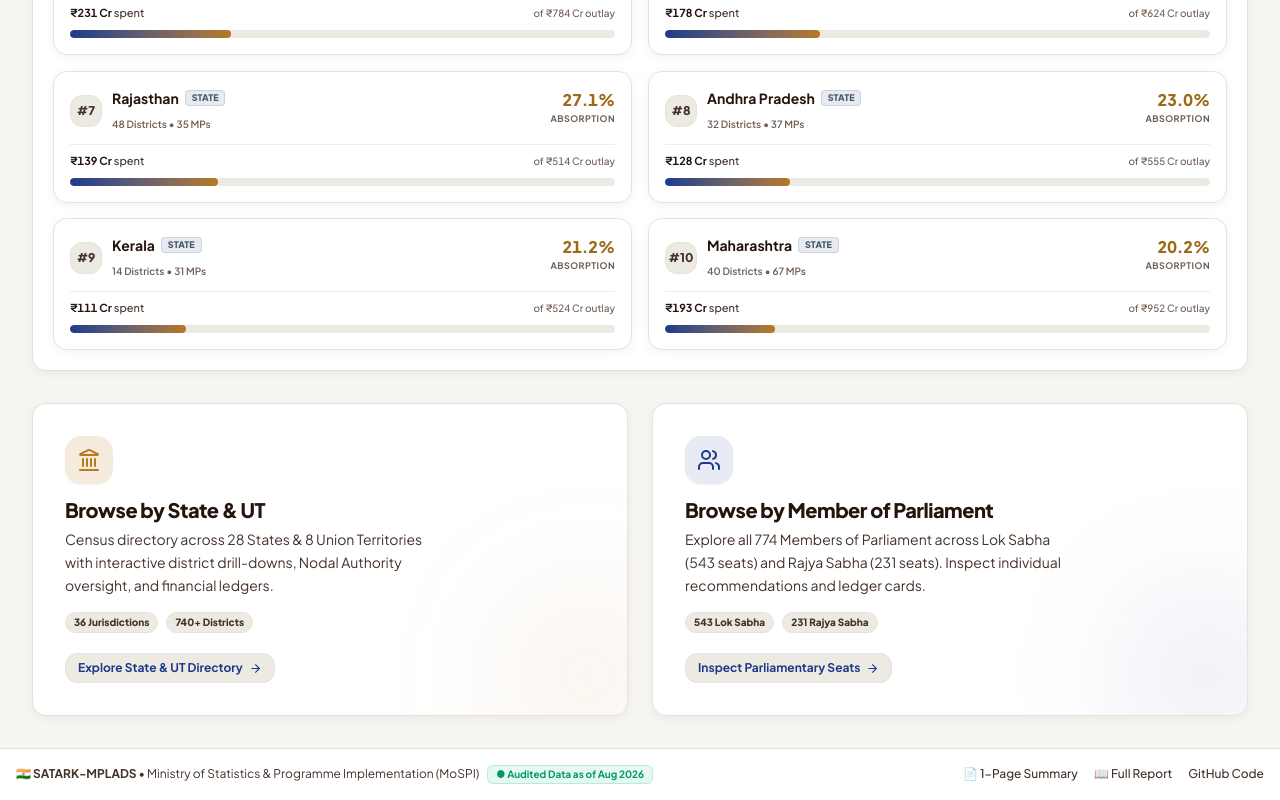
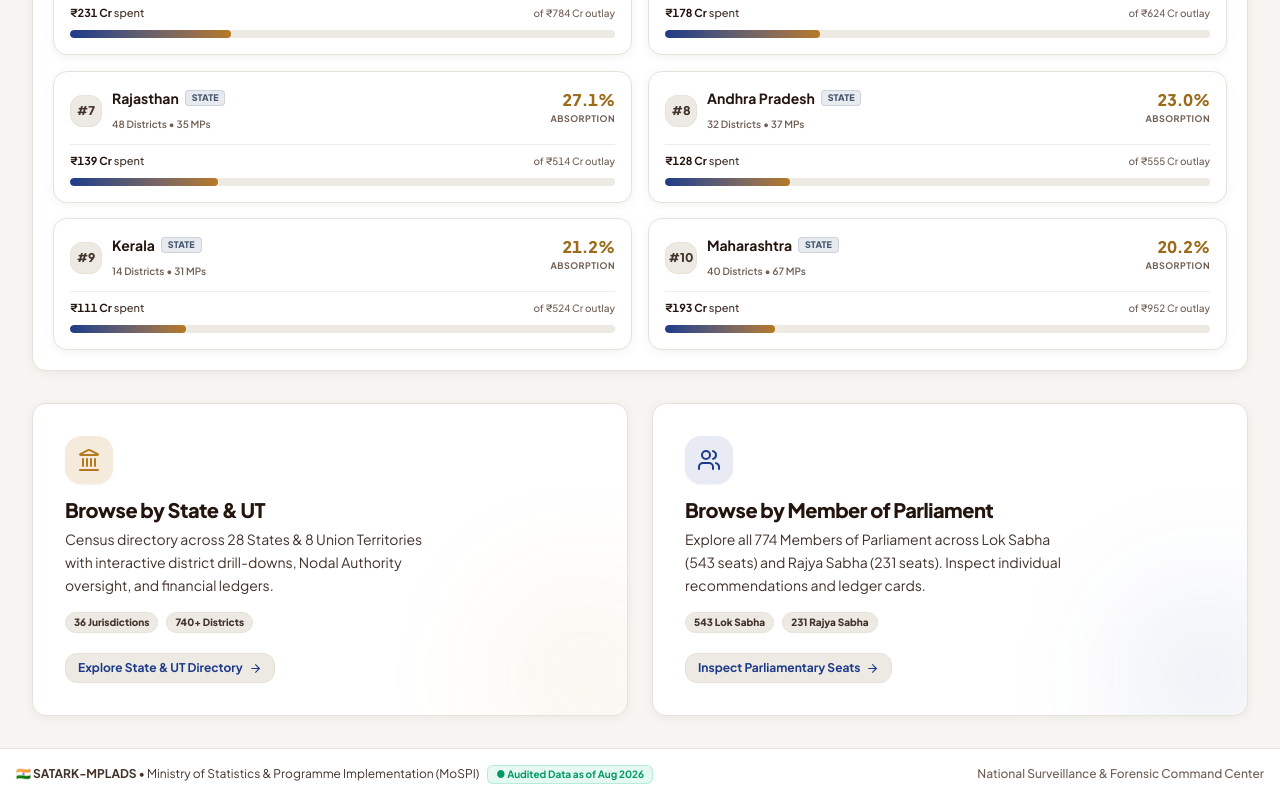
Before and after one commit to suvendu-2006/mplads-intelligence-portal, a React (Vite) app in the folder web/: page / in a window 1280 px wide. Shown: the part 1975-2775 px from the top of the page. Built offline with nearby package versions, Linux system fonts and the light colour scheme; no server answers.

Commit message:
style: remove 1-page summary, full report, and github code links from footer

```diff
--- a/web/src/components/Layout.tsx
+++ b/web/src/components/Layout.tsx
@@ -288,31 +288,8 @@ export const Layout: React.FC = () => {
               ● Audited Data as of Aug 2026
             </span>
           </div>
-          <div className="flex items-center gap-4 text-xs">
-            <a
-              href="/summary.html"
-              target="_blank"
-              rel="noopener noreferrer"
-              className="text-[var(--text-secondary)] hover:text-[var(--text-primary)] underline font-medium flex items-center gap-1"
-            >
-              <span>📄 1-Page Summary</span>
-            </a>
-            <a
-              href="/documentation.html"
-              target="_blank"
-              rel="noopener noreferrer"
-              className="text-[var(--text-secondary)] hover:text-[var(--text-primary)] underline font-medium flex items-center gap-1"
-            >
-              <span>📖 Full Report</span>
-            </a>
-            <a
-              href="https://github.com/suvendu-2006/mplads-intelligence-portal"
-              target="_blank"
-              rel="noopener noreferrer"
-              className="text-[var(--text-secondary)] hover:text-[var(--text-primary)] underline font-medium"
-            >
-              GitHub Code
-            </a>
+          <div className="text-xs text-[var(--text-tertiary)] font-medium">
+            National Surveillance &amp; Forensic Command Center
           </div>
         </div>
       </footer>
```
